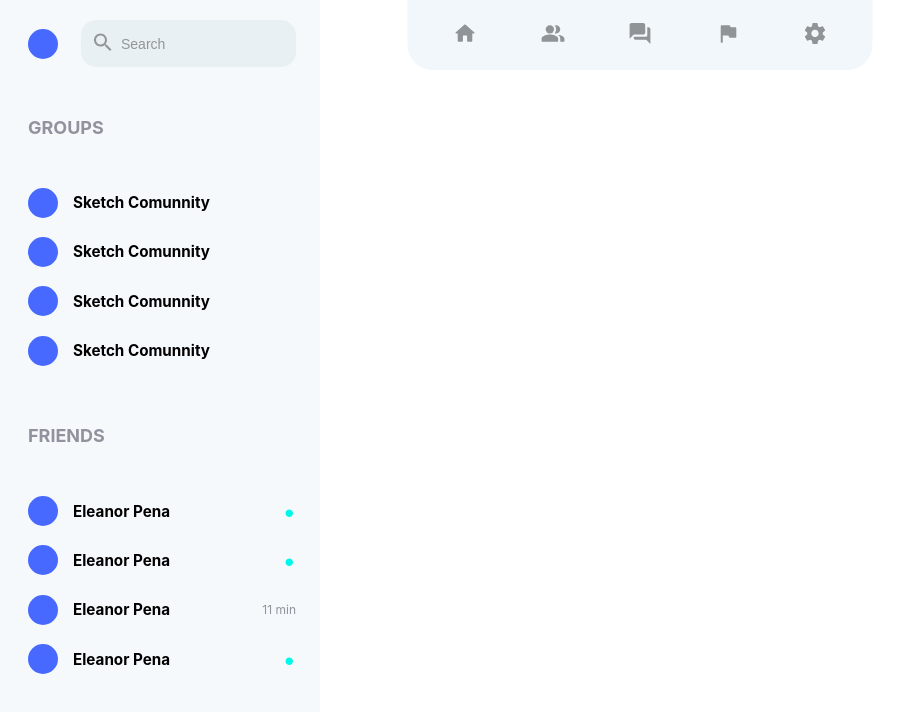
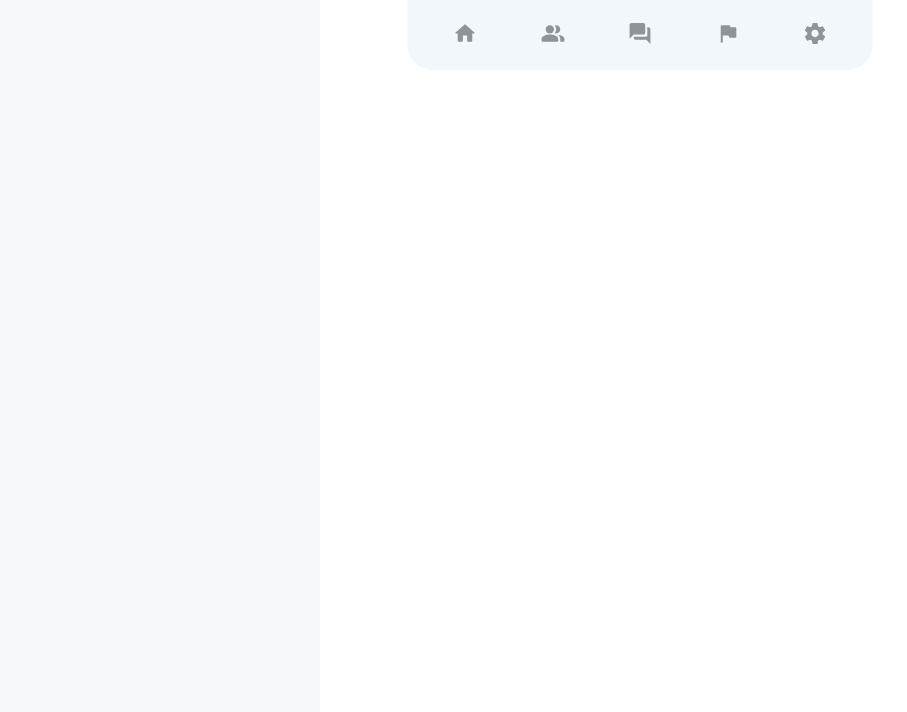
Before and after one commit to VVMig/social-newtwork, a React (Create React App) app: page / in a window 1280 px wide. Shown: the top 712 px of the page, without its empty margins (0-907 px from the left). Built offline with nearby package versions, Linux system fonts and the light colour scheme.

Commit message:
reorder sidebar folder

```diff
--- a/src/packages/components/index.ts
+++ b/src/packages/components/index.ts
@@ -1,3 +1,4 @@
 export * from './header';
 export * from './sidebar-widget/interfaces';
 export * from './posts/interfaces';
+export * from './sidebar';
--- /dev/null
+++ b/src/packages/components/sidebar/Content.tsx
@@ -0,0 +1,6 @@
+import React from 'react';
+import { Styled } from './styled';
+
+export const Content: React.FC = ({ children }) => {
+  return <Styled.SidebarContent>{children}</Styled.SidebarContent>;
+};
--- /dev/null
+++ b/src/packages/components/sidebar/Header.tsx
@@ -0,0 +1,6 @@
+import React from 'react';
+import { Styled } from './styled';
+
+export const Header: React.FC = ({ children }) => {
+  return <Styled.SidebarHeader>{children}</Styled.SidebarHeader>;
+};
--- a/src/packages/components/sidebar/Sidebar.tsx
+++ b/src/packages/components/sidebar/Sidebar.tsx
@@ -1,26 +1,6 @@
 import React from 'react';
-import { Search } from './Search';
-import { Logo } from './Logo';
-import { Widget } from '../sidebar-widget/Widget';
-import { WidgetFields } from '../sidebar-widget/interfaces';
 import { Styled } from './styled';
 
-interface Props {
-  friends: WidgetFields[];
-  groups: WidgetFields[];
-}
-
-export const Sidebar = ({ friends, groups }: Props) => {
-  return (
-    <Styled.Aside>
-      <Styled.SidebarHeader>
-        <Logo />
-        <Search />
-      </Styled.SidebarHeader>
-      <Styled.SidebarContent>
-        <Widget title={'Groups'} items={groups} />
-        <Widget title={'Friends'} items={friends} />
-      </Styled.SidebarContent>
-    </Styled.Aside>
-  );
+export const Sidebar: React.FC = ({ children }) => {
+  return <Styled.Aside>{children}</Styled.Aside>;
 };
--- /dev/null
+++ b/src/packages/components/sidebar/index.ts
@@ -0,0 +1 @@
+export * from './interfaces';
--- /dev/null
+++ b/src/packages/components/sidebar/interfaces.ts
@@ -0,0 +1,6 @@
+import { WidgetFields } from '../sidebar-widget/interfaces';
+
+export interface SidebarProps {
+  friends?: WidgetFields[];
+  groups?: WidgetFields[];
+}
```
